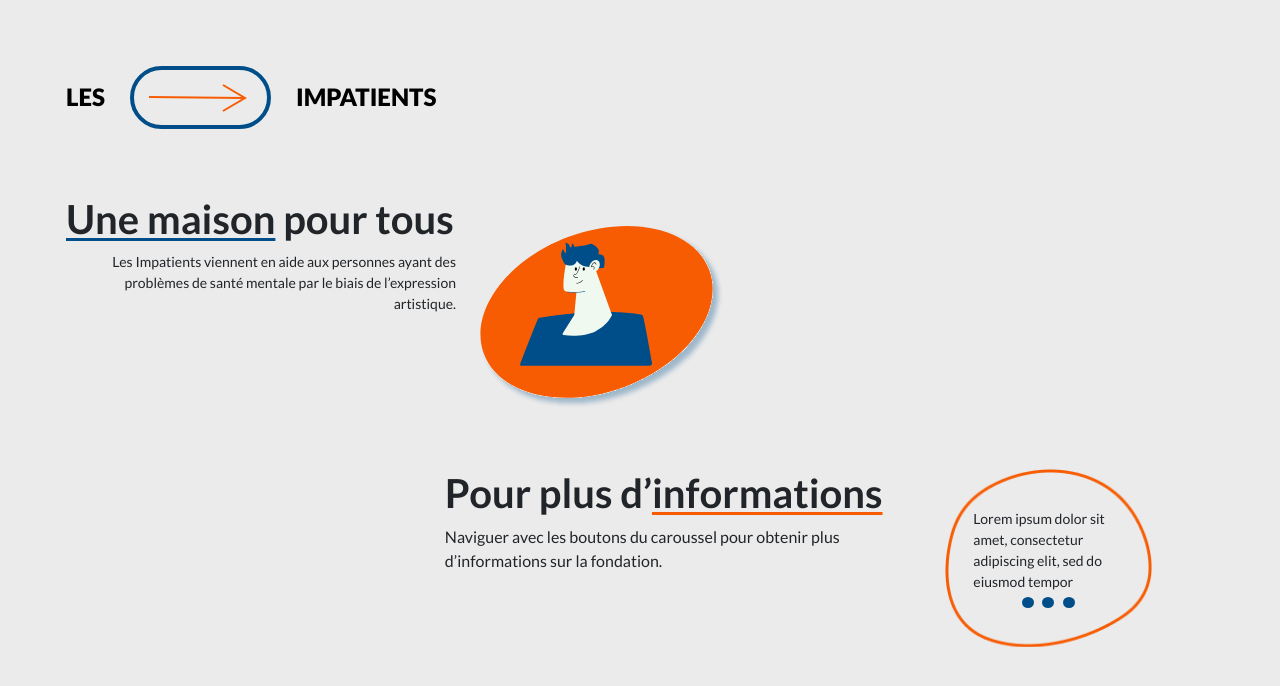
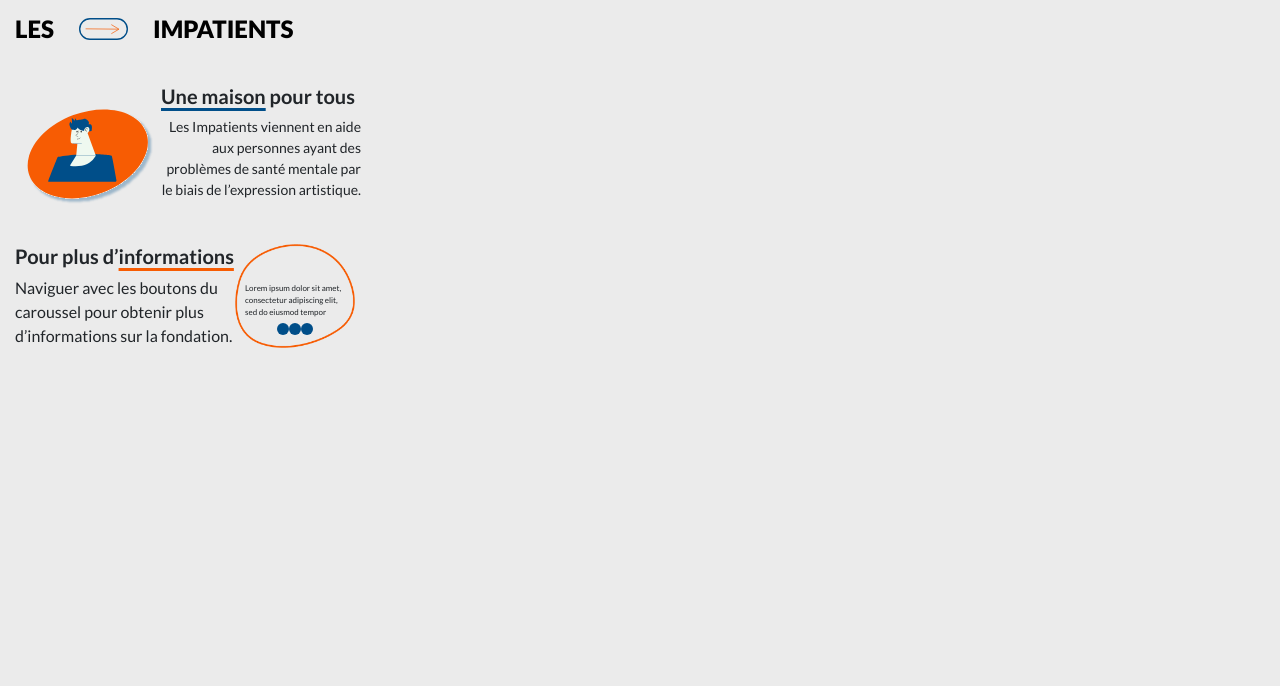
Before and after one commit to etennecharron/les_impatients-les_chaussures_kakis, a PHP site: page / in a window 1280 px wide. Shown: the part 99-785 px from the top of the page. Run offline with PHP 8.4, Linux system fonts and the light colour scheme.

Commit message:
header+hero_vTelephone
j'ai terminer la version telephone du hero et du header :D

```diff
--- a/css/style.css
+++ b/css/style.css
@@ -97,14 +97,20 @@ nav .navbar-nav {
 .hero {
   width: 100vw;
   height: 80vh;
-  padding: 0 66px;
-  display: grid;
-  grid-template-rows: 66px 1fr 1fr 1fr;
-  grid-template-columns: 33% 33% 33%;
+  padding: 15px 15px;
+  /**
+      grid-template-rows:66px 1fr 1fr 1fr;
+      grid-template-columns:33% 33% 33%;
+  **/
 }
 .hero__titre {
+  /*
   grid-row-start: 2;
-  grid-column-start: 1;
+  grid-column-start:1;
+  */
+}
+.hero__titre img {
+  width: 49px;
 }
 .hero__titre h1 {
   color: black;
@@ -118,13 +124,15 @@ nav .navbar-nav {
   padding-left: 25px;
 }
 .hero__info01 {
-  margin-top: 66px;
+  /*
   grid-row-start: 3;
-  grid-column-start: 1;
+  grid-column-start:1;
   grid-column-end: 3;
+  */
+  padding-top: 40px;
 }
 .hero__info01__content {
-  width: 390px;
+  width: 200px;
 }
 .hero__info01__content h2:nth-child(1) {
   text-decoration: underline;
@@ -133,21 +141,28 @@ nav .navbar-nav {
   text-underline-offset: 3.5px;
 }
 .hero__info01 h2 {
-  font-size: 40px;
+  font-size: 20px;
   font-weight: 700;
 }
 .hero__info01 p {
   font-size: 14px;
   text-align: right;
+  margin: 0;
+}
+.hero__info01 img {
+  width: 146px;
+  height: 140px;
 }
 .hero__info02 {
-  margin-top: 40px;
+  padding-top: 20px;
+  /*
   grid-row-start: 4;
   grid-column-start: 2;
   grid-column-end: 4;
+  */
 }
 .hero__info02__content {
-  width: 500px;
+  width: 220px;
 }
 .hero__info02__content h2:nth-child(2) {
   text-decoration: underline;
@@ -156,19 +171,19 @@ nav .navbar-nav {
   text-underline-offset: 3.5px;
 }
 .hero__info02 h2 {
-  font-size: 40px;
+  font-size: 20px;
   font-weight: 700;
 }
 .hero__info02__carousel {
-  width: 207px;
-  height: 178px;
+  width: 120px;
+  height: 130px;
   background-image: url(../assets/images/cercle.png);
   background-repeat: no-repeat;
   background-size: 100%;
-  font-size: 14px;
+  font-size: 8px;
 }
 .hero__info02__carousel p {
-  width: 150px;
+  width: 100px;
   margin: 0;
 }
 .hero__info02__carousel__nav {
@@ -178,8 +193,8 @@ nav .navbar-nav {
   margin-top: 5px;
   border: none;
   background-color: #004E89;
-  width: 11px;
-  height: 11px;
+  width: 12px;
+  height: 12px;
   border-radius: 100%;
 }
 
--- a/css/style.scss
+++ b/css/style.scss
@@ -93,14 +93,20 @@ font-size:20px;
 .hero{
     width:100vw;
     height:80vh;
-    padding:0 66px;
-    display: grid;
-
+    padding:15px 15px;
+/**
     grid-template-rows:66px 1fr 1fr 1fr;
     grid-template-columns:33% 33% 33%;
+**/
     &__titre{
+
+        /*
         grid-row-start: 2;
         grid-column-start:1;
+        */
+        img{
+            width:49px;
+        }
 
     h1{
         color: black;
@@ -115,12 +121,14 @@ font-size:20px;
     }
 }
 &__info01{
-    margin-top:66px;
+    /*
     grid-row-start: 3;
     grid-column-start:1;
     grid-column-end: 3;
+    */
+    padding-top:40px;
     &__content{
-        width: 390px;
+        width: 200px;
         h2:nth-child(1){
         text-decoration: underline;
         text-decoration-color:variables.$bleu;
@@ -129,21 +137,28 @@ font-size:20px;
         }
     }
     h2{
-        font-size:40px;
+        font-size:20px;
         font-weight:700;
     }
     p{
         font-size: 14px;
         text-align: right;
+        margin: 0;
+    }
+    img{
+        width: 146px;
+        height:140px;
     }
 }
 &__info02{
-    margin-top: 40px;
+    padding-top:20px;
+    /*
     grid-row-start: 4;
     grid-column-start: 2;
     grid-column-end: 4;
+    */
     &__content{
-        width:500px;
+        width:220px;
         h2:nth-child(2){
             text-decoration: underline;
             text-decoration-color:variables.$orange;
@@ -152,18 +167,18 @@ font-size:20px;
             }
     }
     h2{
-        font-size: 40px;
+        font-size: 20px;
         font-weight: 700;
     }
     &__carousel{
-        width:207px;
-        height:178px;
+        width:120px;
+        height:130px;
         background-image: url(../assets/images/cercle.png);
         background-repeat:no-repeat ;
         background-size: 100%;
-        font-size: 14px;
+        font-size: 8px;
         p{
-            width: 150px;
+            width: 100px;
             margin:0;
         }
         &__nav{
@@ -172,8 +187,8 @@ font-size:20px;
                 margin-top: 5px;
                 border:none;
                 background-color: variables.$bleu;
-                width: 11px;
-                height: 11px;
+                width: 12px;
+                height: 12px;
                 border-radius:100%;
             }
         }
--- a/index.html
+++ b/index.html
@@ -25,7 +25,7 @@
 
         </div>
         <!-- Nav barre à faire correctement avec bootstrap -->
-        <nav class="navbar navbar-light navbar-expand-lg">
+        <nav class="navbar navbar-light navbar-expand-md">
             <div class="container-fluid">
 
                 <!--DÉBUT LOGO-->
@@ -91,7 +91,7 @@
 
         <main>
 
-            <section class="hero">
+            <section class="hero d-flex flex-column">
                 <!--DÉBUT TITRE "LES IMPATIENTS"-->
                 <div class="hero__titre d-flex align-items-center">
                     <h1>LES</h1><img src="assets/images/fleche.svg" alt="">
@@ -101,6 +101,7 @@
 
                <!--DÉBUT INFO #1-->
                 <div class="hero__info01 d-flex">
+                    <img src="assets/images/personnage01.svg" alt="petite image de coté">
                     <div class="hero__info01__content">
                         <div class="d-flex">
                         <h2>Une maison</h2><h2>&nbsp</h2><h2>pour tous</h2>
@@ -108,7 +109,7 @@
                         <p>Les Impatients viennent en aide aux personnes ayant des problèmes de santé mentale par le
                             biais de l’expression artistique.</p>
                     </div>
-                    <img src="assets/images/personnage01.svg" alt="petite image de coté">
+
                 </div>
                 <!--FIN INFO #1-->
 
```
Also changed, not shown: 1 other file.
